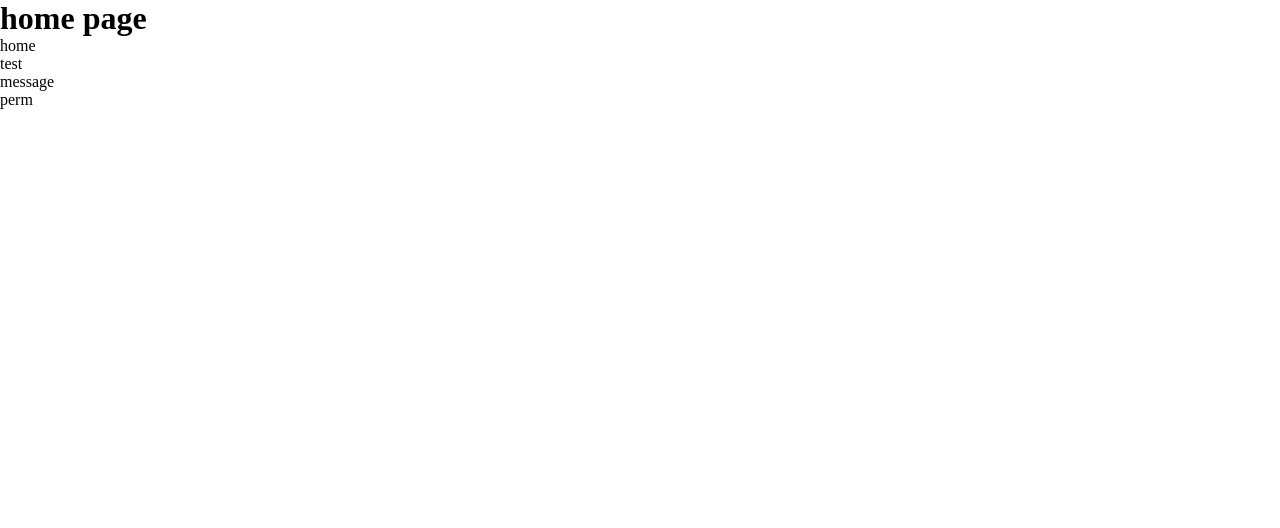
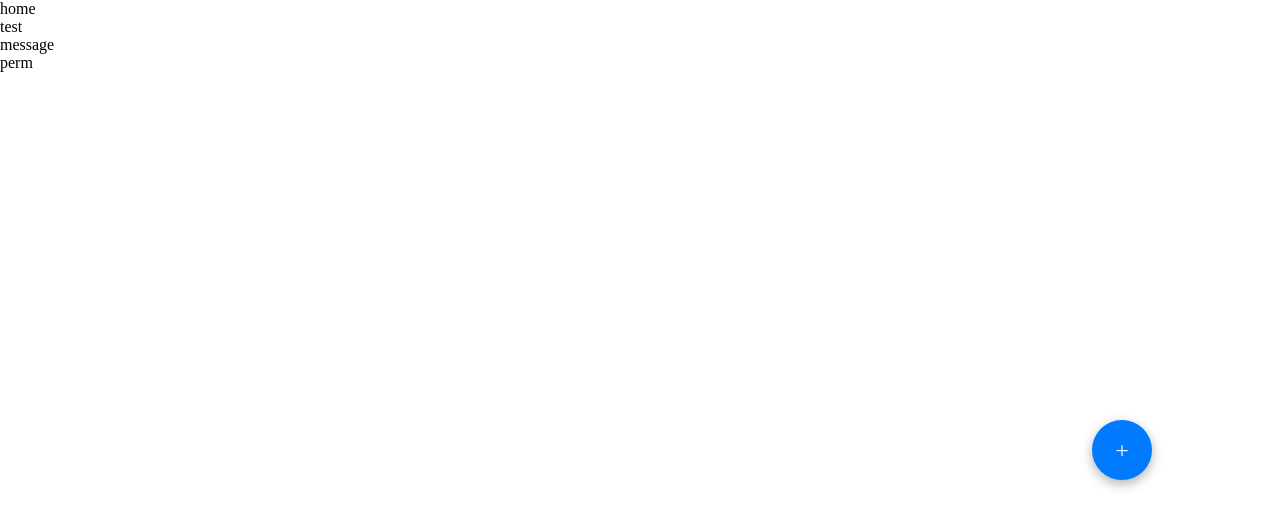
Before and after one commit to ALiuYiLin/10share-demos, a Vue app in the folder vite-vue/: page / in a window 1280 px wide. Shown: the top 528 px of the page. Built offline with nearby package versions, Linux system fonts and the light colour scheme.

Commit message:
add floating boll

```diff
--- a/vite-vue/src/App.vue
+++ b/vite-vue/src/App.vue
@@ -1,10 +1,9 @@
 <script lang="ts" setup>
-import { currentPageTitle } from './router';
-
+import FloatingBall from './components/floating-ball.vue'
 </script>
 <template>
   <div>
-    <h1>{{ currentPageTitle() }}</h1>
     <RouterView></RouterView>
+    <FloatingBall></FloatingBall>
   </div>
 </template>
--- /dev/null
+++ b/vite-vue/src/components/floating-ball.vue
@@ -0,0 +1,60 @@
+<script setup lang="ts">
+import { useDrag } from '@/composables';
+import { type DragState } from '@/utils';
+import { ref, onMounted, onUnmounted } from 'vue';
+
+const ballRef = ref<HTMLDivElement | null>(null);
+const dragState: DragState = {
+  isDragging: false,
+  offsetX: 0,
+  offsetY: 0,
+}
+
+const showMenu = ref(false);
+
+
+const dragComposable = useDrag(ballRef, dragState);
+// 绑定全局事件
+onMounted(() => {
+  document.addEventListener('mousemove', dragComposable.handleMouseMove);
+  document.addEventListener('mouseup', dragComposable.handleMouseUp);
+});
+// 解绑全局事件
+onUnmounted(() => {
+  document.removeEventListener('mousemove', dragComposable.handleMouseMove);
+  document.removeEventListener('mouseup', dragComposable.handleMouseUp);
+});
+
+</script>
+<template>
+  <div
+    ref="ballRef"
+    class="floating-ball"
+    @mousedown="dragComposable.handleMouseDown"
+  >
+    +
+  </div>
+</template>
+<style scoped>
+.floating-ball {
+  position: fixed;
+  width: 60px;
+  height: 60px;
+  border-radius: 50%;
+  background: #007bff;
+  color: white;
+  display: flex;
+  align-items: center;
+  justify-content: center;
+  font-size: 24px;
+  cursor: grab;
+  z-index: 9999;
+  box-shadow: 0 4px 12px rgba(0, 0, 0, 0.3);
+  user-select: none;
+
+  /* 初始位置（可选） 改为右下角 */
+  right: 10%;
+  bottom: 40%;
+}
+
+</style>
--- /dev/null
+++ b/vite-vue/src/composables/index.ts
@@ -0,0 +1 @@
+export * from './use-drag'
--- /dev/null
+++ b/vite-vue/src/composables/use-drag.ts
@@ -0,0 +1,13 @@
+import type { DragDom, DragState } from "@/utils";
+import { handleMouseDown, handleMouseMove, handleMouseUp } from "@/utils";
+
+
+export const useDrag = (target: DragDom, dragState: DragState) => {
+  const targetRef = target;
+  const targetStateRef = dragState;
+  return {
+    handleMouseDown:(e: MouseEvent) => handleMouseDown(e, targetRef, targetStateRef),
+    handleMouseMove:(e: MouseEvent) => handleMouseMove(e, targetRef, targetStateRef),
+    handleMouseUp:() => handleMouseUp(targetRef, targetStateRef)
+  }
+}
--- a/vite-vue/src/router/router.ts
+++ b/vite-vue/src/router/router.ts
@@ -6,7 +6,7 @@ export const routes:RouteRecordRaw[] = [
     name: 'home',
     component: () => import('@/views/home.vue'),
     meta: {
-      title: 'home page'
+      title: '首页'
     }
   },
   {
@@ -14,7 +14,7 @@ export const routes:RouteRecordRaw[] = [
     name: 'test',
     component: () => import('@/views/demo-pages/test/test.vue'),
     meta: {
-      title: 'test demo page'
+      title: '测试页'
     }
   },
   {
@@ -22,7 +22,7 @@ export const routes:RouteRecordRaw[] = [
     name: 'message',
     component: () => import('@/views/demo-pages/message/message.vue'),
     meta: {
-      title: 'message encapsulation demo page'
+      title: '消息封装页'
     }
   },
   {
@@ -30,7 +30,7 @@ export const routes:RouteRecordRaw[] = [
     name: 'perm',
     component: () => import('@/views/demo-pages/perm/index.vue'),
     meta: {
-      title: 'message encapsulation demo page'
+      title: '权限封装页'
     }
   }
 
@@ -39,6 +39,11 @@ export const routes:RouteRecordRaw[] = [
 export const router = createRouter({
   history: createWebHistory(),
   routes
+})
+
+// 全局路由守卫
+router.afterEach((to) => {
+  document.title = to.meta.title as string || '10share-demos'
 })
 
 
--- /dev/null
+++ b/vite-vue/src/utils/dom/drag.ts
@@ -0,0 +1,48 @@
+import type { Ref } from "vue";
+export type DragState = {
+  isDragging: boolean;
+  offsetX: number;
+  offsetY: number;
+}
+export type DragDom = Ref<HTMLDivElement | null>;
+// 鼠标按下：开始拖拽
+export const handleMouseDown = (e: MouseEvent, target: DragDom, dragState: DragState) => {
+  if (!target.value) return;
+
+
+
+  dragState.isDragging = true;
+  const rect = target.value.getBoundingClientRect();
+  dragState.offsetX = e.clientX - rect.left;
+  dragState.offsetY = e.clientY - rect.top;
+
+  // 可选：添加临时样式反馈
+  target.value.style.cursor = 'grabbing';
+};
+
+
+// 鼠标移动：更新位置
+export const handleMouseMove = (e: MouseEvent, target: DragDom, dragState: DragState) => {
+  if (!dragState.isDragging || !target.value) return;
+
+  let x = e.clientX - dragState.offsetX;
+  let y = e.clientY - dragState.offsetY;
+
+  // 边界限制：不能拖出视口
+  const maxX = window.innerWidth - target.value.offsetWidth;
+  const maxY = window.innerHeight - target.value.offsetHeight;
+  x = Math.max(0, Math.min(x, maxX));
+  y = Math.max(0, Math.min(y, maxY));
+
+  target.value.style.left = `${x}px`;
+  target.value.style.top = `${y}px`;
+};
+
+
+// 鼠标松开：结束拖拽
+export const handleMouseUp = (target: DragDom, dragState: DragState) => {
+  dragState.isDragging = false;
+  if (target.value) {
+    target.value.style.cursor = 'grab';
+  }
+};
--- /dev/null
+++ b/vite-vue/src/utils/dom/index.ts
@@ -0,0 +1 @@
+export * from './drag'
--- /dev/null
+++ b/vite-vue/src/utils/index.ts
@@ -0,0 +1 @@
+export * from './dom'
```
